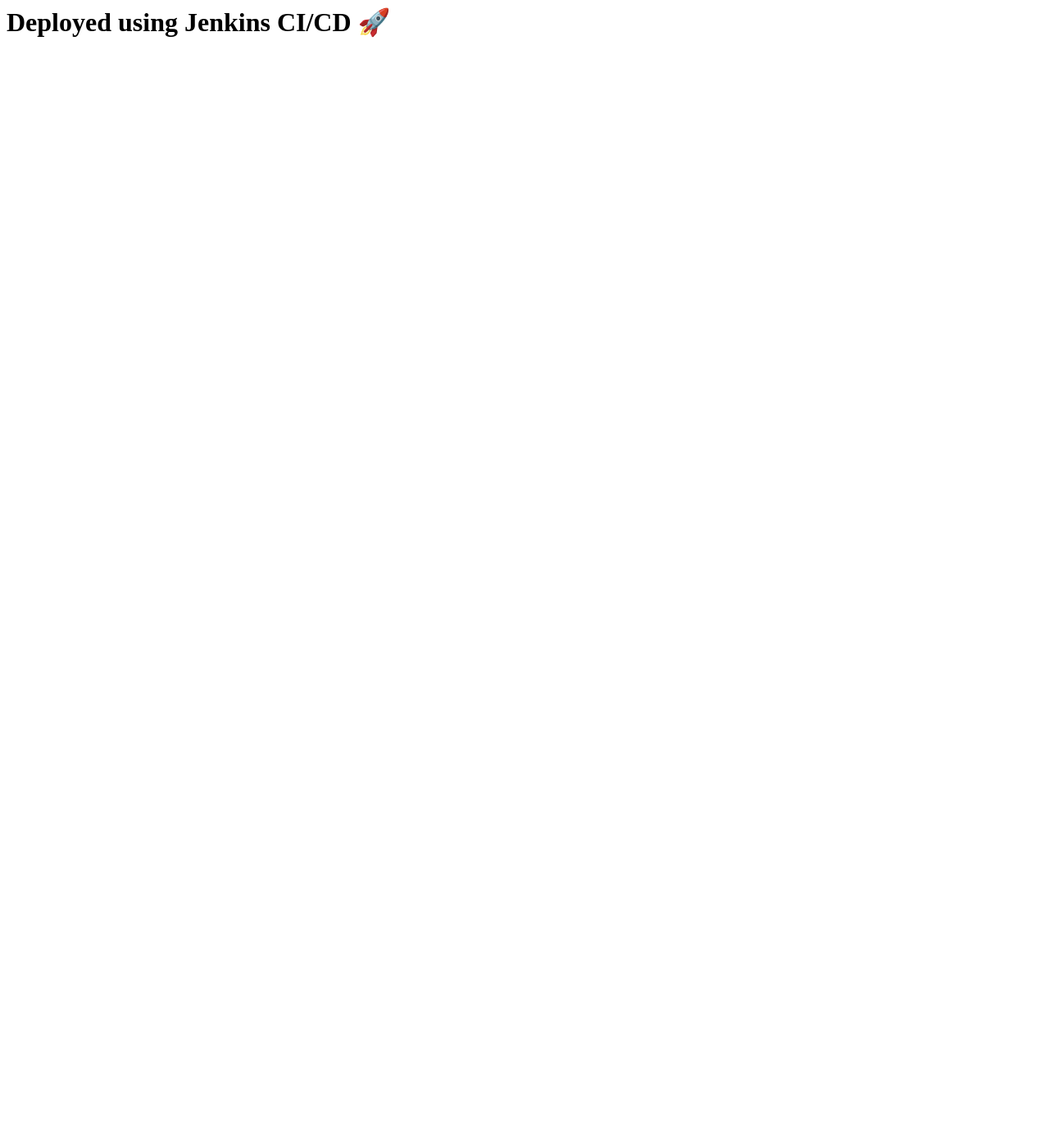
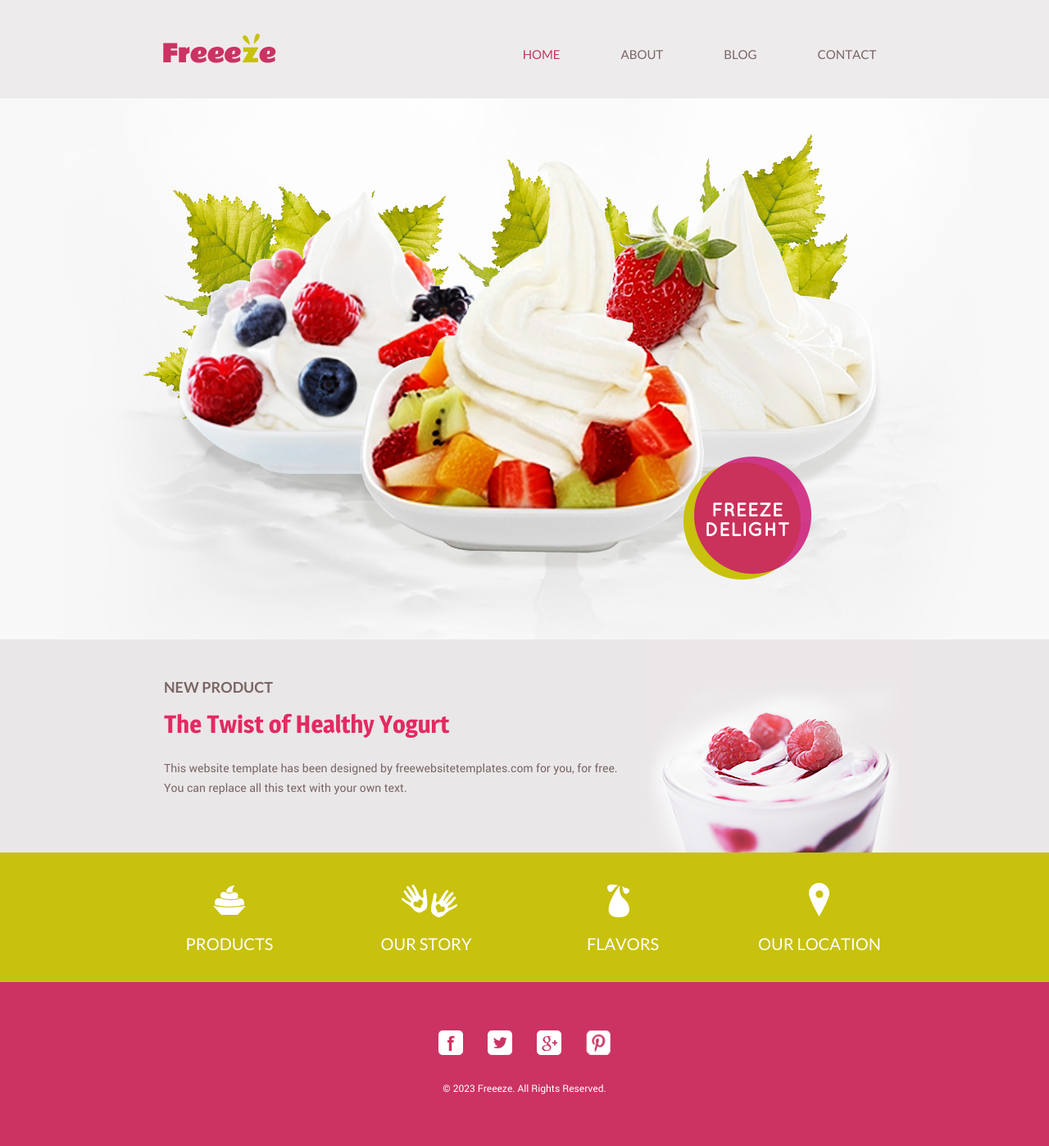
Before and after one commit to randroserohan/deploy, a plain HTML site: page index.html in a window 1280 px wide. Shown: the whole page at 82% size. Before the commit the page ends 800 px from the top, so only its background shows below. Drawn offline with Linux system fonts and the light colour scheme.

Commit message:
Deploy complete Frozen Yogurt website

```diff
--- a/index.html
+++ b/index.html
@@ -1 +1,96 @@
-<h1>Deployed using Jenkins CI/CD 🚀</h1>
+<!doctype html>
+<!-- Website template by freewebsitetemplates.com -->
+<html>
+<head>
+	<meta charset="UTF-8">
+	<meta name="viewport" content="width=device-width, initial-scale=1.0">
+	<title>Frozen Yogurt Shop</title>
+	<link rel="stylesheet" href="css/style.css" type="text/css">
+	<link rel="stylesheet" type="text/css" href="css/mobile.css">
+	<script src="js/mobile.js" type="text/javascript"></script>
+</head>
+<body>
+	<div id="page">
+		<div id="header">
+			<div>
+				<a href="index.html" class="logo"><img src="images/logo.png" alt=""></a>
+				<ul id="navigation">
+					<li class="selected">
+						<a href="index.html">Home</a>
+					</li>
+					<li class="menu">
+						<a href="about.html">About</a>
+						<ul class="primary">
+							<li>
+								<a href="product.html">Product</a>
+							</li>
+						</ul>
+					</li>
+					<li class="menu">
+						<a href="blog.html">Blog</a>
+						<ul class="secondary">
+							<li>
+								<a href="singlepost.html">Single post</a>
+							</li>
+						</ul>
+					</li>
+					<li>
+						<a href="contact.html">Contact</a>
+					</li>
+				</ul>
+			</div>
+		</div>
+		<div id="body" class="home">
+			<div class="header">
+				<img src="images/bg-home.jpg" alt="">
+				<div>
+					<a href="product.html">Freeze Delight</a>
+				</div>
+			</div>
+			<div class="body">
+				<div>
+					<div>
+						<h1>NEW PRODUCT</h1>
+						<h2>The Twist of Healthy Yogurt</h2>
+						<p>This website template has been designed by freewebsitetemplates.com for you, for free. You can replace all this text with your own text.</p>
+					</div>
+					<img src="images/yogurt.jpg" alt="">
+				</div>
+			</div>
+			<div class="footer">
+				<div>
+					<ul>
+						<li>
+							<a href="product.html" class="product"></a>
+							<h1>PRODUCTS</h1>
+						</li>
+						<li>
+							<a href="about.html" class="about"></a>
+							<h1>OUR STORY</h1>
+						</li>
+						<li>
+							<a href="product.html" class="flavor"></a>
+							<h1>FLAVORS</h1>
+						</li>
+						<li>
+							<a href="contact.html" class="contact"></a>
+							<h1>OUR LOCATION</h1>
+						</li>
+					</ul>
+				</div>
+			</div>
+		</div>
+		<div id="footer">
+			<div>
+				<div class="connect">
+					<a href="http://freewebsitetemplates.com/go/facebook/" class="facebook">facebook</a>
+					<a href="http://freewebsitetemplates.com/go/twitter/" class="twitter">twitter</a>
+					<a href="http://freewebsitetemplates.com/go/googleplus/" class="googleplus">googleplus</a>
+					<a href="http://pinterest.com/fwtemplates/" class="pinterest">pinterest</a>
+				</div>
+				<p>&copy; 2023 Freeeze. All Rights Reserved.</p>
+			</div>
+		</div>
+	</div>
+</body>
+</html>
```
